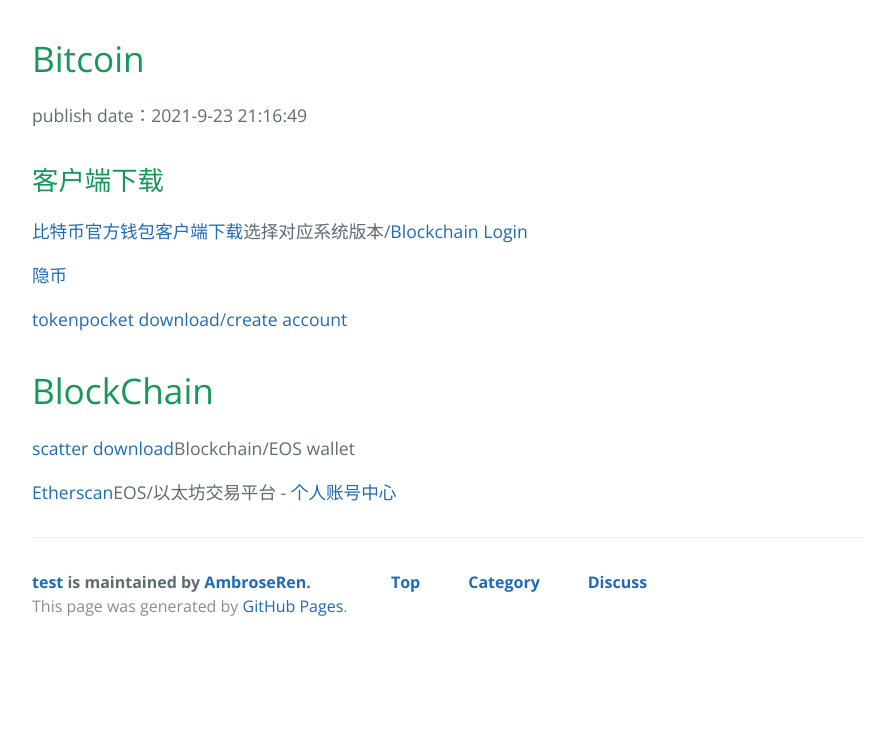
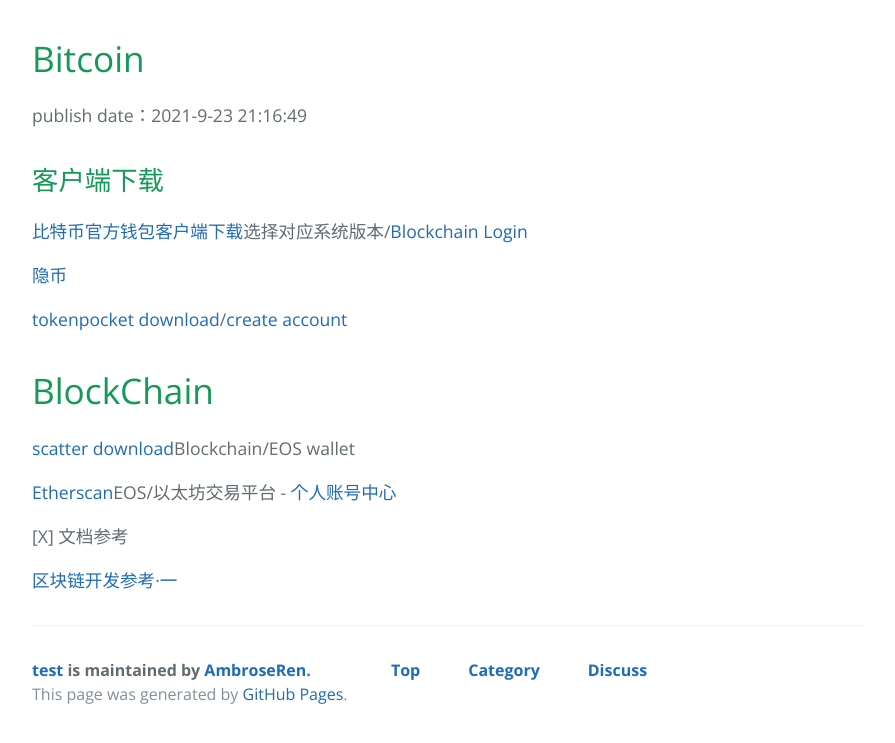
Before and after one commit to AmbroseRen/test, a Jekyll site: the page built from Doc/Tools/Bitcoin.md, in a window 1280 px wide. Shown: the top 743 px of the page, without its empty margins (192-1087 px from the left). Built offline with Jekyll 4.4.1, drawn with Linux system fonts in a browser that asks for light colours; our own code applies the rules of GitHub Pages for plain Markdown files; the repository's description, which GitHub fills in, is left out.

Commit message:
Update Bitcoin.md

```diff
--- a/Doc/Tools/Bitcoin.md
+++ b/Doc/Tools/Bitcoin.md
@@ -15,3 +15,7 @@
 [scatter download](https://get-scatter.com/download)Blockchain/EOS wallet
 
 [Etherscan](https://etherscan.io/)EOS/以太坊交易平台 - [个人账号中心](https://etherscan.io/myaccount)
+
+ [X] 文档参考
+
+[区块链开发参考·一](https://blog.csdn.net/bug_maker_9527/article/details/78741902)
```
